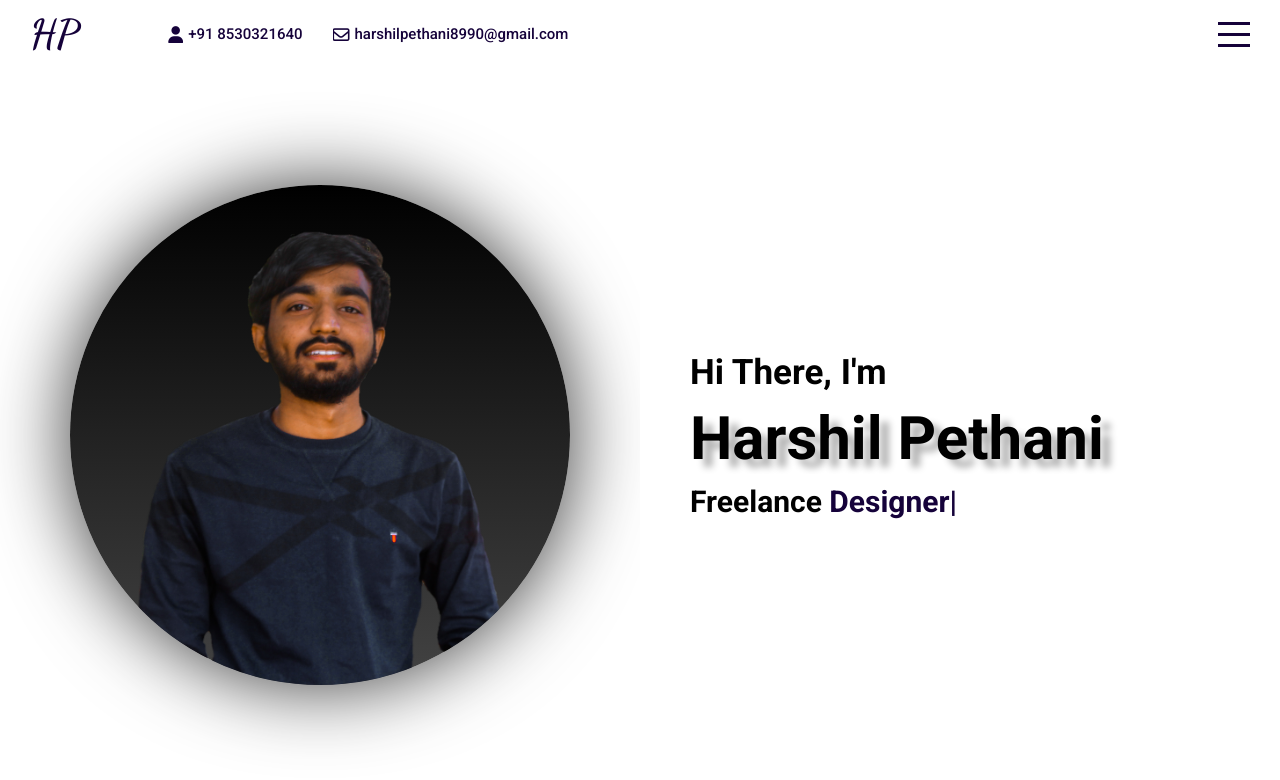
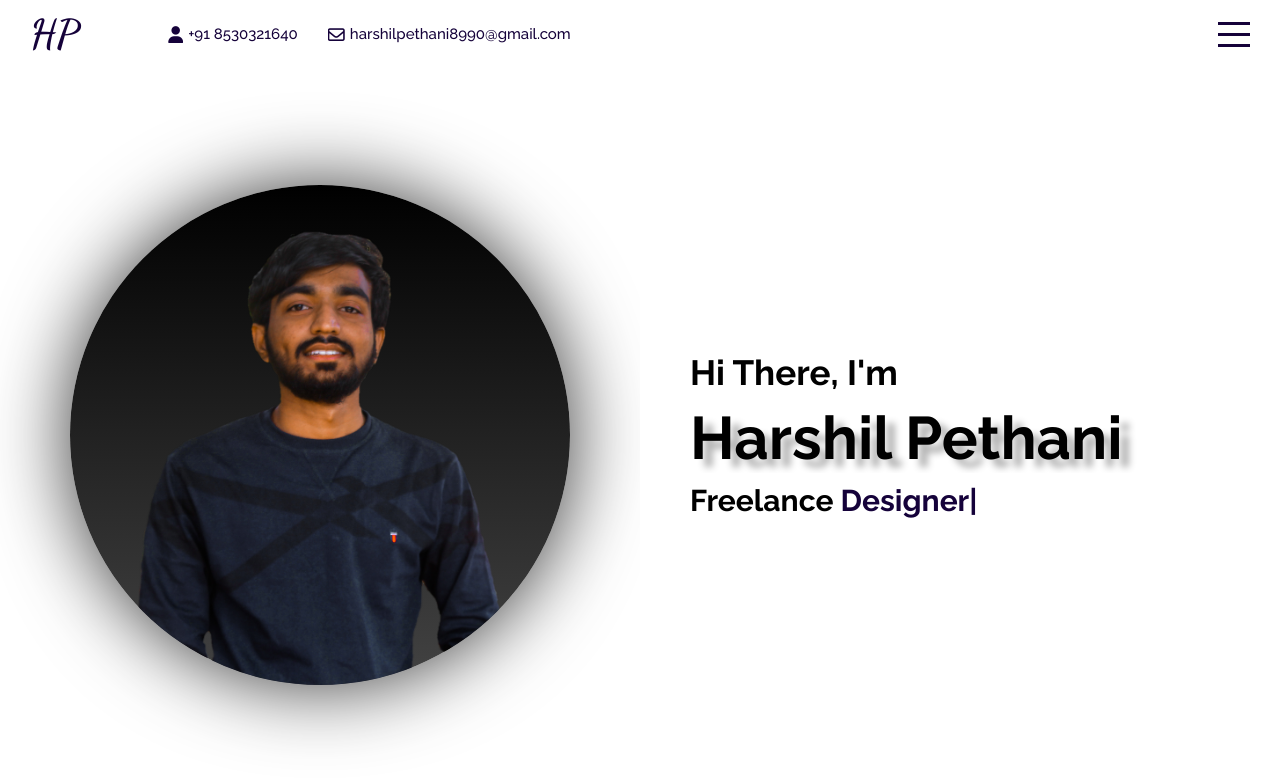
Before and after one commit to harshil-pethani/Portfolio, a React (Create React App) app in the folder front-end/: page / in a window 1280 px wide. Shown: the top 780 px of the page. Built offline with nearby package versions, Linux system fonts and the light colour scheme.

Commit message:
some css changes

```diff
--- a/front-end/public/index.html
+++ b/front-end/public/index.html
@@ -23,6 +23,7 @@
   <style>
     * {
       font-family: 'Roboto', sans-serif;
+      font-family: "Raleway", sans-serif;
       margin: 0;
       padding: 0;
       box-sizing: border-box;
--- a/front-end/src/App.scss
+++ b/front-end/src/App.scss
@@ -4,7 +4,6 @@
   .sections {
     width: 100%;
     height: calc(100vh - 70px);
-    font-family: "Raleway", sans-serif;
     // background-color: lightsalmon;
     position: relative;
     top: 70px;
```
